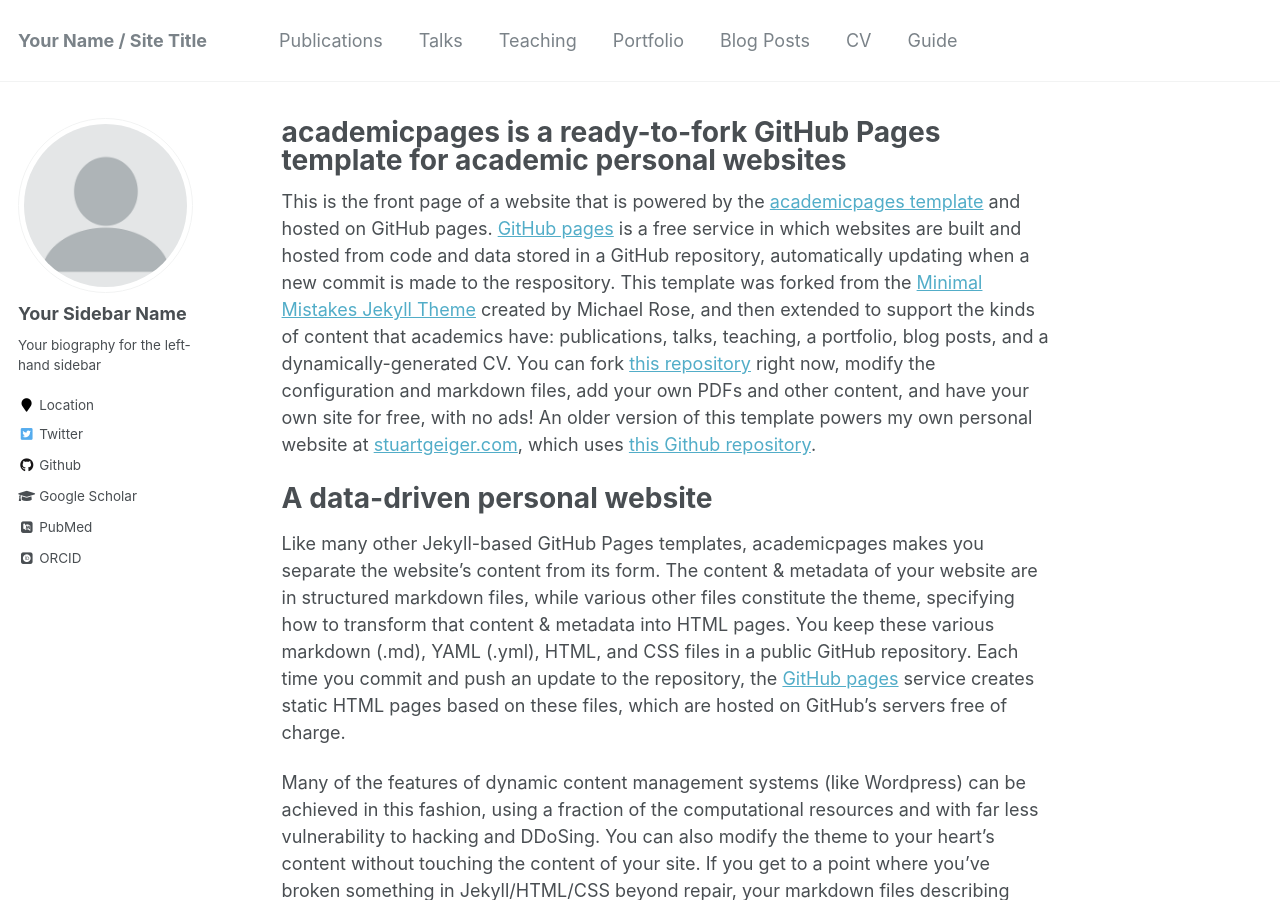
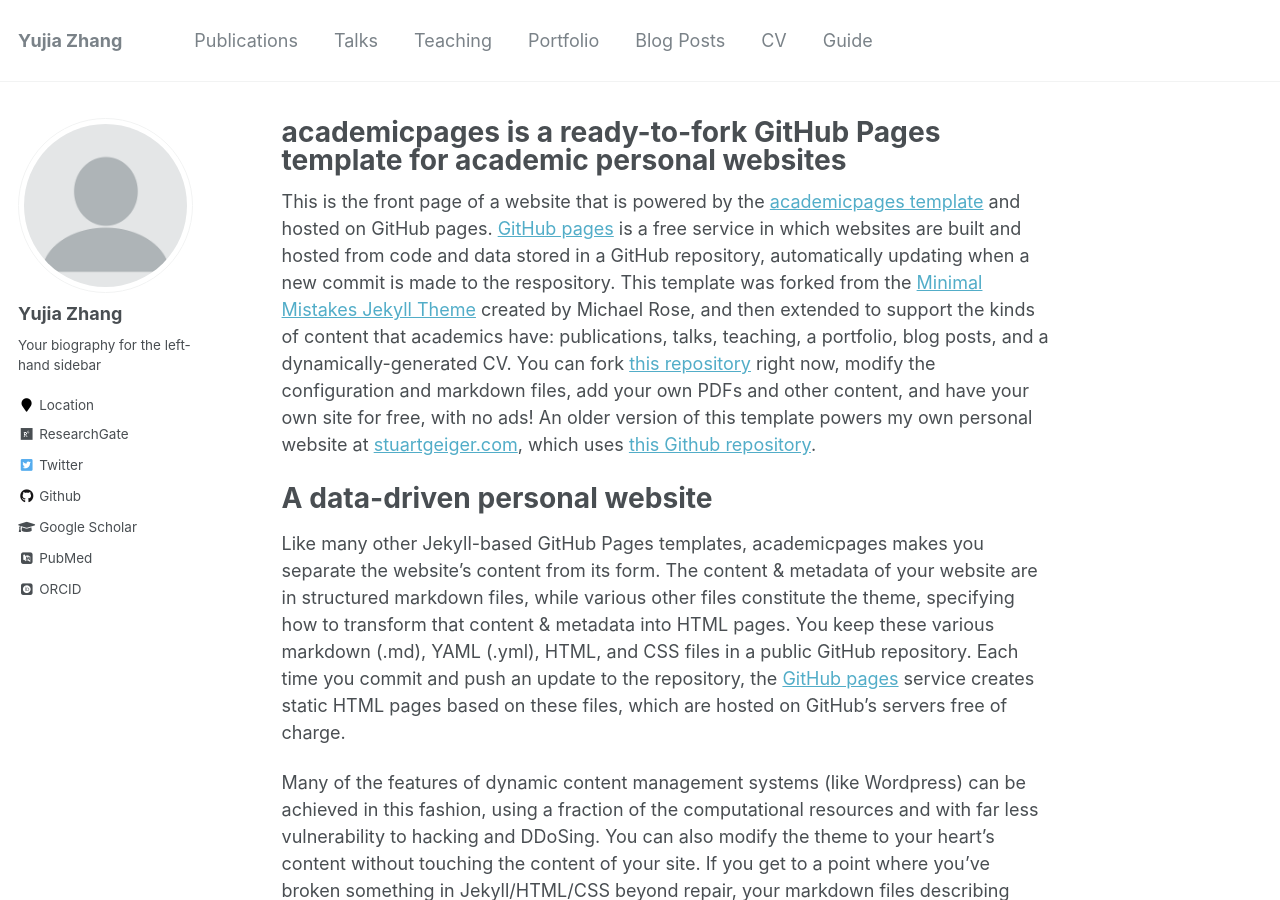
Before and after one commit to yujiazhang777/yujiazhang.github.io, a Jekyll site: the page built from _pages/about.md, in a window 1280 px wide and 900 px high. Built offline with Jekyll 4.4.1, drawn with Linux system fonts in a browser that asks for light colours; some web fonts are replaced.

Commit message:
Update _config.yml

```diff
--- a/_config.yml
+++ b/_config.yml
@@ -7,11 +7,11 @@
 
 # Site Settings
 locale                   : "en-US"
-title                    : "Your Name / Site Title"
+title                    : "Yujia Zhang"
 title_separator          : "-"
 name                     : &name "Your Name"
 description              : &description "personal description"
-url                      : https://academicpages.github.io # the base hostname & protocol for your site e.g. "https://mmistakes.github.io"
+url                      : https://yujiazhang777.github.io/yujiazhang.github.io # the base hostname & protocol for your site e.g. "https://mmistakes.github.io"
 baseurl                  : "" # the subpath of your site, e.g. "/blog"
 repository               : "academicpages/academicpages.github.io"
 teaser                   :  # filename of teaser fallback teaser image placed in /images/, .e.g. "500x300.png"
@@ -80,7 +80,7 @@ analytics:
 
 # Site Author
 author:
-  name             : "Your Sidebar Name"
+  name             : "Yujia Zhang"
   avatar           : "profile.png"
   bio              : "Your biography for the left-hand sidebar"
   location         : "Location"
@@ -88,7 +88,7 @@ author:
   pubmed           : "https://www.ncbi.nlm.nih.gov/pubmed/?term=john+snow"
   googlescholar    : "http://yourfullgooglescholarurl.com"
   email            :
-  researchgate     :  # example: "https://www.researchgate.net/profile/yourprofile"
+  researchgate     :  https://www.researchgate.net/profile/Yujia-Zhang-29  # example: "https://www.researchgate.net/profile/yourprofile"
   uri              :
   bitbucket        :
   codepen          :
```
